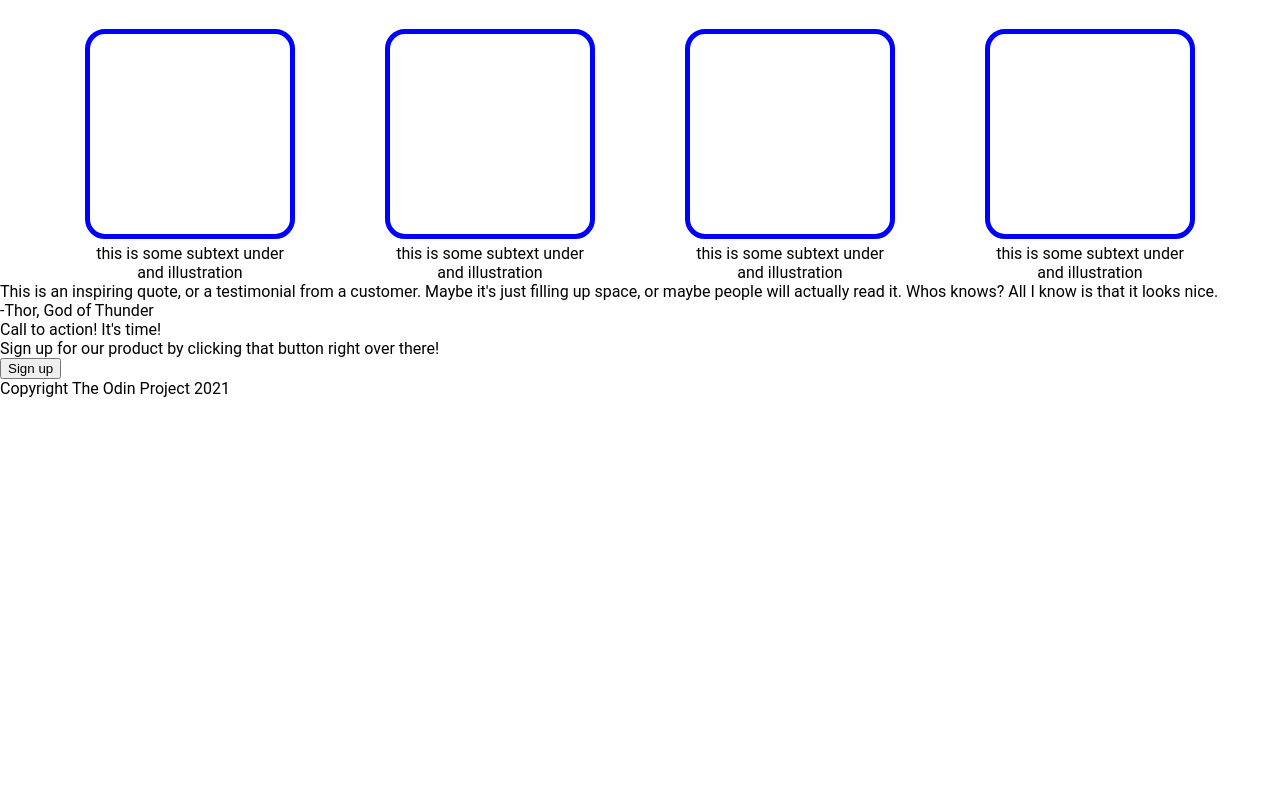
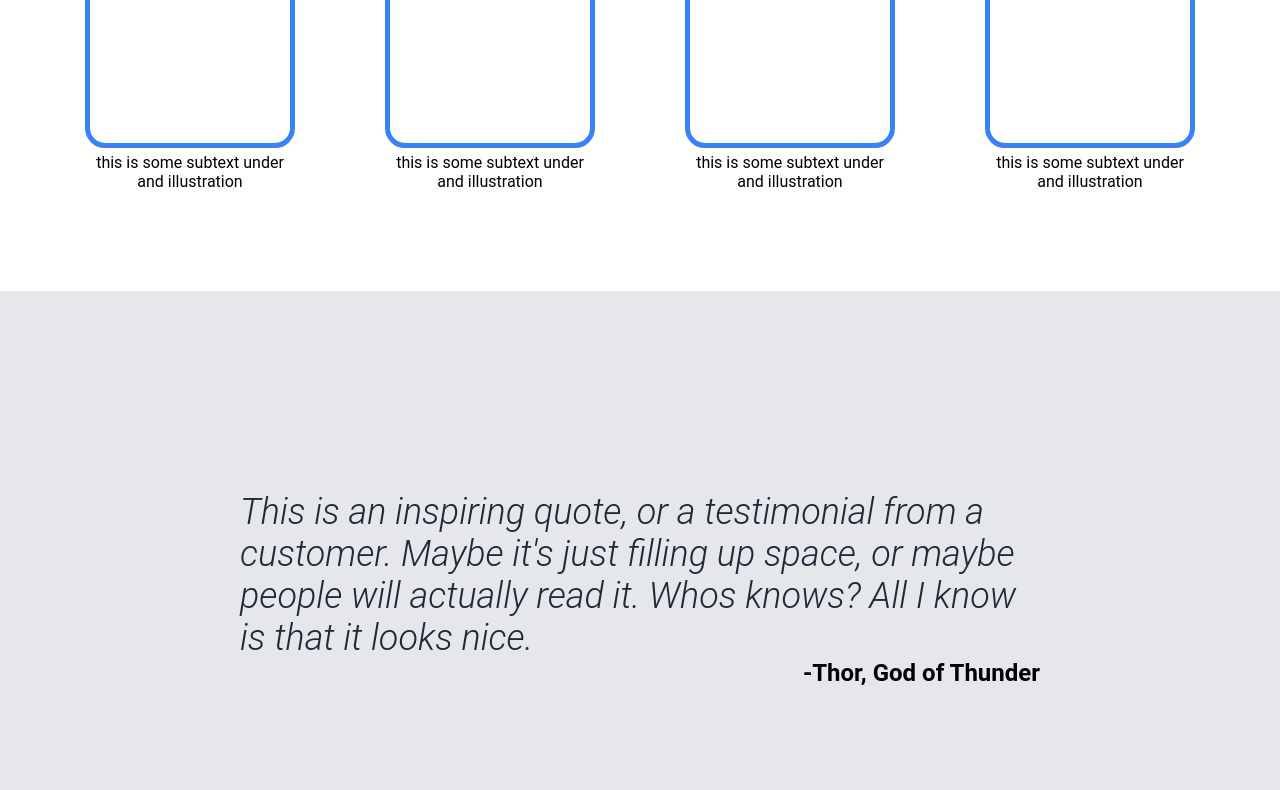
Before and after one commit to Vinazaka/landing-page, a plain HTML site: page index.html in a window 1280 px wide. Shown: the part 650-1440 px from the top of the page. Before the commit the page ends 1048 px from the top, so only its background shows below. Drawn offline with Linux system fonts and the light colour scheme.

Commit message:
Landing Page: Finished all CSS

```diff
--- a/index.html
+++ b/index.html
@@ -53,14 +53,16 @@
         </div>
 
         <div class="quote-section">
-            <div id="quote-text">This is an inspiring quote, or a testimonial from a customer. Maybe it's just filling up space, or maybe people will actually read it. Whos knows? All I know is that it looks nice.</div>
-            <div id="quote-author">-Thor, God of Thunder</div>
+            <div class="quote-container">
+                <div id="quote-text">This is an inspiring quote, or a testimonial from a customer. Maybe it's just filling up space, or maybe people will actually read it. Whos knows? All I know is that it looks nice.</div>
+                <div id="quote-author">-Thor, God of Thunder</div>
+            </div>
         </div>
 
         <div class="cta-section">
-            <div class="cta-text">
-                <div>Call to action! It's time!</div>
-                <div>Sign up for our product by clicking that button right over there!</div>
+            <div class="cta-container">
+                <div id="cta-title">Call to action! It's time!</div>
+                <div id="cta-text">Sign up for our product by clicking that button right over there!</div>
             </div>
             <button id="cta-button">Sign up</button>
         </div>
--- a/styles.css
+++ b/styles.css
@@ -73,16 +73,20 @@ ul {
     justify-content: center;
     align-items: center;
     background: gray;
-    width: 400px;
-    height: 400px;
+    width: 600px;
+    height: 300px;
 }
 
 #card-header {
     display: flex;
     justify-content: center;
-    font-size: 28px;
+    font-size: 36px;
     font-weight: 900;
     padding: 50px;
+}
+
+.card-section {
+    margin-bottom: 100px;
 }
 
 .card-container {
@@ -99,7 +103,7 @@ ul {
 .card {
     width: 200px;
     height: 200px;
-    outline: 5px solid blue;
+    outline: 5px solid #3882F6;
     border-radius: 15px;
 }
 
@@ -107,3 +111,67 @@ ul {
     text-align: center;
     margin-top: 10px;
 }
+
+.quote-section {
+    display: flex;
+    justify-content: center;
+    align-items: center;
+    gap: 10px;
+    background-color: #E5E7EB;
+    padding: 200px;
+}
+
+#quote-text {
+    font-size: 36px;
+    color: #1F2937;
+    width: 800px;
+    font-weight: 300;
+    font-style: italic;
+}
+
+#quote-author {
+    display: flex;
+    justify-content: flex-end;
+    font-size: 24px;
+    font-weight: bold;
+}
+
+.cta-section {
+    display: flex;
+    justify-content: space-evenly;
+    align-items: center;
+    margin: 150px 500px;
+    padding: 50px;
+    background-color: #3882F6;
+    border-radius: 15px;
+}
+
+#cta-title {
+    font-size: 24px;
+    color: white;
+    font-weight: bold;
+}
+
+#cta-text {
+    color: #E5E7EB;
+}
+
+#cta-button {
+    background-color: #3882F6;
+    color: white;
+    outline: 2px solid white;
+    border: none;
+    text-align: center;
+    border-radius: 5px;
+    padding: 5px 30px;
+    font-weight: 550;
+}
+
+.footer {
+    display: flex;
+    justify-content: center;
+    align-items: center;
+    background: #1F2937;
+    color: #F9FAF8;
+    padding: 20px;
+}
```
